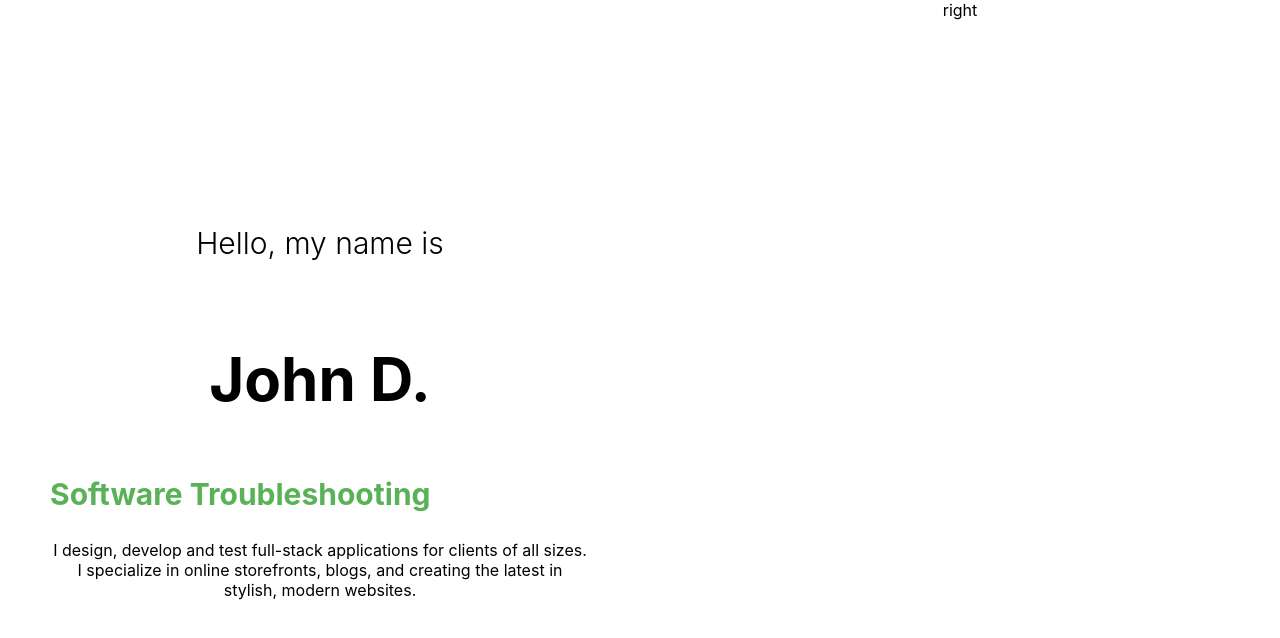
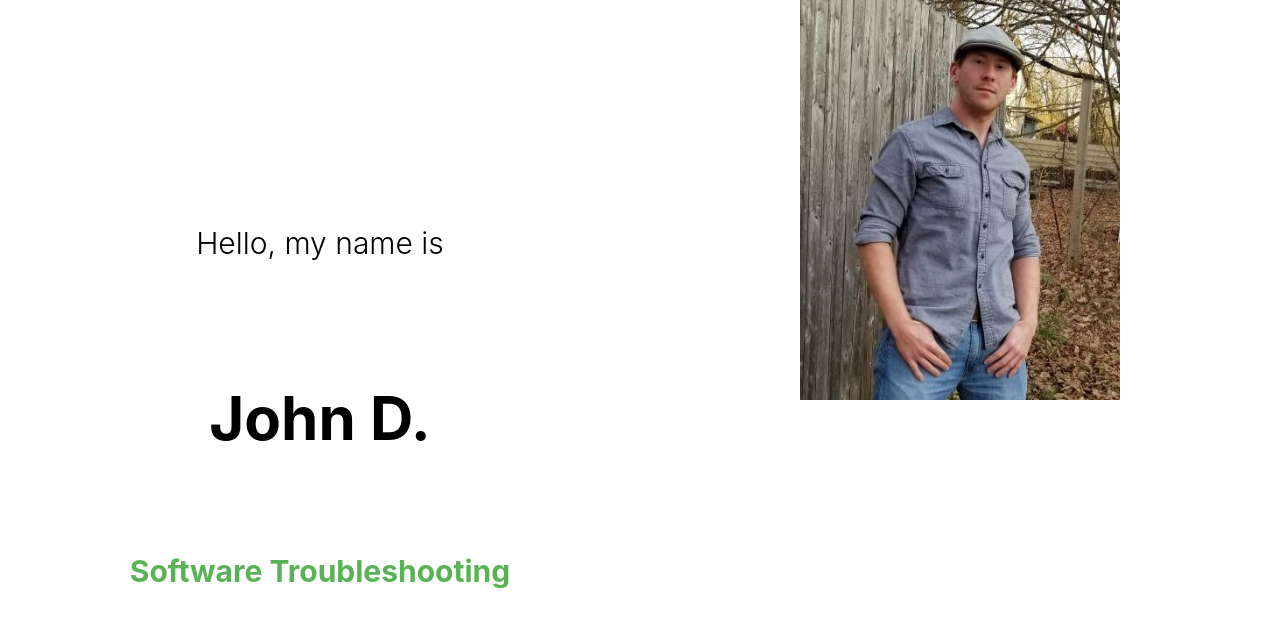
Before and after one commit to JDixon1995/react-portfolio-app, a React (Create React App) app: page / in a window 1280 px wide. Shown: the top 638 px of the page. Built offline with nearby package versions, Linux system fonts and the light colour scheme.

Commit message:
added pfp and styling to Intro.jsx

```diff
--- a/src/components/intro/Intro.jsx
+++ b/src/components/intro/Intro.jsx
@@ -1,5 +1,6 @@
 import React from 'react'
 import './intro.css'
+import Me from '../../img/me.jpg'
 
 const Intro = () => {
   return (
@@ -23,7 +24,9 @@ const Intro = () => {
                 </div>
             </div>
         </div>
-        <div className="i-right">right</div>
+        <div className="i-right">
+            <img src={Me} alt="" className="i-img" />
+        </div>
     </div>
   )
 }
--- a/src/components/intro/intro.css
+++ b/src/components/intro/intro.css
@@ -66,5 +66,11 @@
 }
 
 .i-desc {
+    display: none;
+}
 
+.i-img {
+    width: 50%;
+    height: 50%;
+    object-fit: cover;
 }
```
Also changed, not shown: src/img/me.jpg (added).
